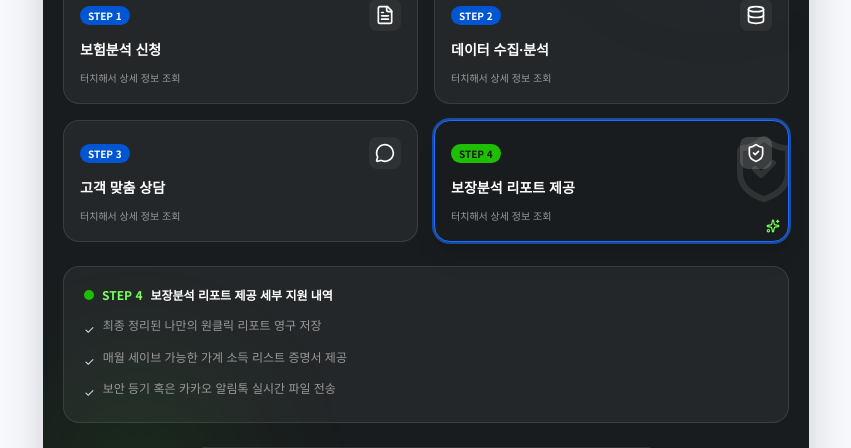
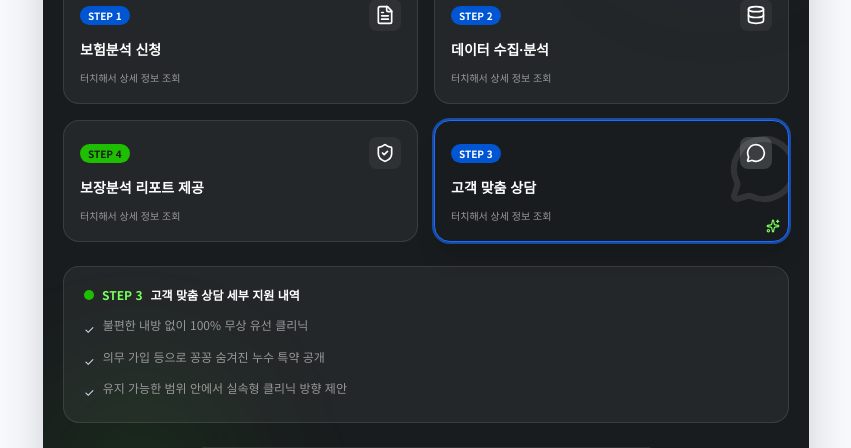
Before and after one commit to ncia/simple_consult, a React (Vite) app: page / in a window 1280 px wide. Shown: the part 4020-4468 px from the top of the page, without its empty margins (214-1065 px from the left). Built offline with nearby package versions, Linux system fonts and the light colour scheme.

Commit message:
Swap positions of Box 4 and Box 3 in ProcessSection

```diff
--- a/src/components/ProcessSection.tsx
+++ b/src/components/ProcessSection.tsx
@@ -45,6 +45,17 @@ export function ProcessSection() {
       ]
     },
     {
+      step: 'STEP 4',
+      title: '보장분석 리포트 제공',
+      icon: <ShieldCheck className="text-white" size={20} />,
+      color: 'bg-brand-green-neon',
+      details: [
+        '최종 정리된 나만의 원클릭 리포트 영구 저장',
+        '매월 세이브 가능한 가계 소득 리스트 증명서 제공',
+        '보안 등기 혹은 카카오 알림톡 실시간 파일 전송'
+      ]
+    },
+    {
       step: 'STEP 3',
       title: '고객 맞춤 상담',
       icon: <MessageCircle className="text-white" size={20} />,
@@ -53,17 +64,6 @@ export function ProcessSection() {
         '불편한 내방 없이 100% 무상 유선 클리닉',
         '의무 가입 등으로 꽁꽁 숨겨진 누수 특약 공개',
         '유지 가능한 범위 안에서 실속형 클리닉 방향 제안'
-      ]
-    },
-    {
-      step: 'STEP 4',
-      title: '보장분석 리포트 제공',
-      icon: <ShieldCheck className="text-white" size={20} />,
-      color: 'bg-brand-green-neon',
-      details: [
-        '최종 정리된 나만의 원클릭 리포트 영구 저장',
-        '매월 세이브 가능한 가계 소득 리스트 증명서 제공',
-        '보안 등기 혹은 카카오 알림톡 실시간 파일 전송'
       ]
     }
   ];
@@ -126,7 +126,7 @@ export function ProcessSection() {
                   {/* Step status and icon */}
                   <div className="flex justify-between items-center mb-2">
                     <span className={`text-[10px] font-bold px-2 py-0.5 rounded-full ${
-                      idx === 3 ? 'text-neutral-dark bg-brand-green-neon' : 'text-white bg-brand-blue'
+                      item.color === 'bg-brand-green-neon' ? 'text-neutral-dark bg-brand-green-neon' : 'text-white bg-brand-blue'
                     }`}>
                       {item.step}
                     </span>
```
